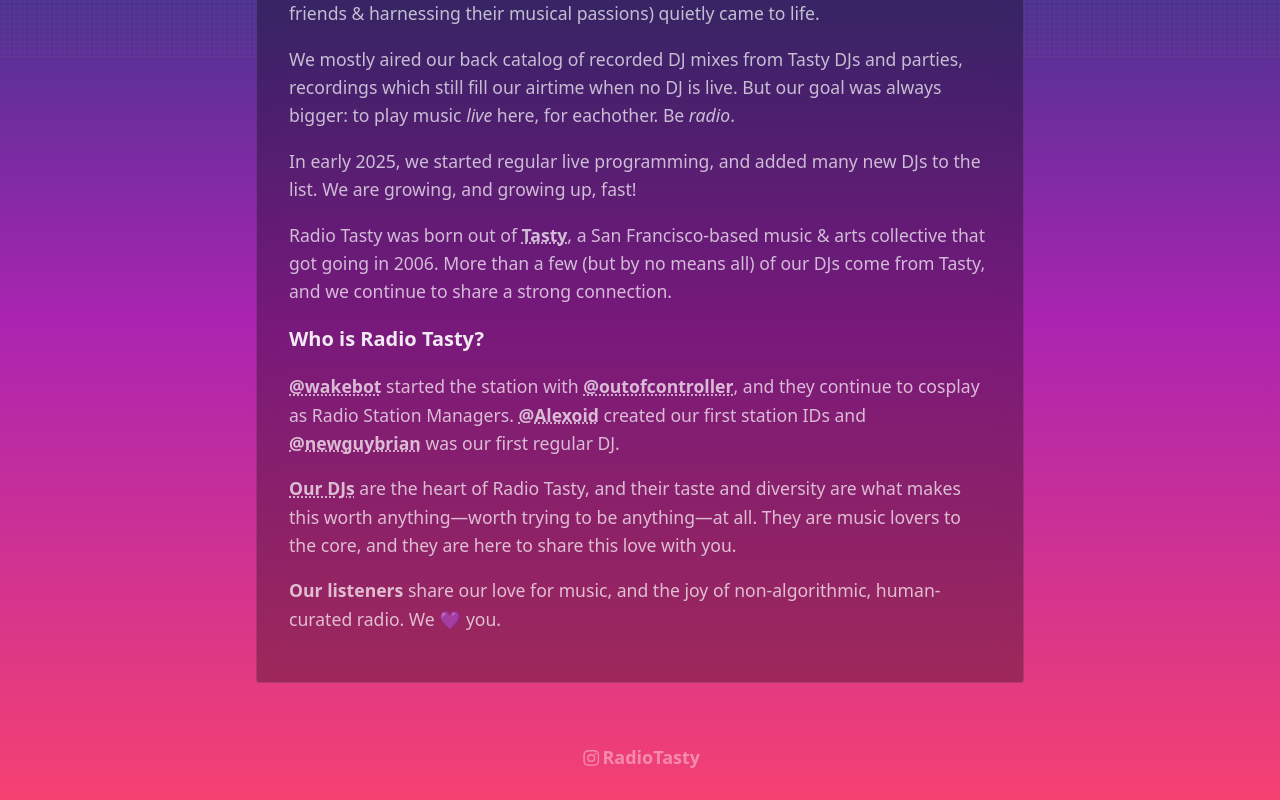
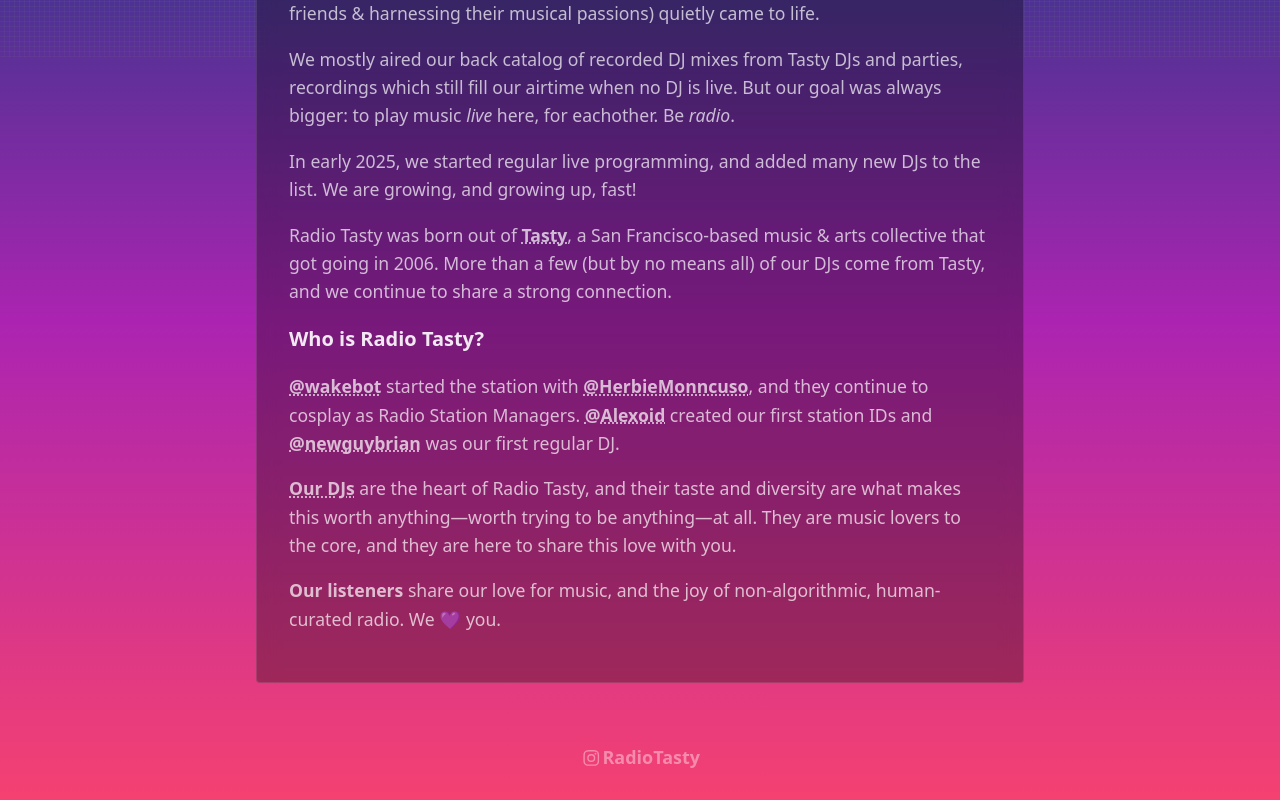
Before and after one commit to mik3y/radiotasty.com, a React (Vite) app: page /about in a window 1280 px wide. Shown: the part 743-1543 px from the top of the page. Built offline with nearby package versions, Linux system fonts and the light colour scheme; no server answers.

Commit message:
djs: update recurring slugs

```diff
--- a/src/views/About.tsx
+++ b/src/views/About.tsx
@@ -103,15 +103,19 @@ const AboutView = () => {
               </FAQEntry>
               <FAQEntry title="Who is Radio Tasty?">
                 <p>
-                  <a href="https://soundcloud.com/wakebot">@wakebot</a> started
-                  the station with{" "}
-                  <a href="https://soundcloud.com/outofcontroller">
-                    @outofcontroller
-                  </a>
+                  <Link to="/djs/$slug" params={{ slug: "wakebot" }}>
+                    @wakebot
+                  </Link>{" "}
+                  started the station with{" "}
+                  <Link to="/djs/$slug" params={{ slug: "herbie-monncuso" }}>
+                    @HerbieMonncuso
+                  </Link>
                   , and they continue to cosplay as Radio Station Managers.{" "}
                   <a href="https://soundcloud.com/alex01d">@Alexoid</a> created
                   our first station IDs and{" "}
-                  <a href="https://soundcloud.com/newguybrian">@newguybrian</a>{" "}
+                  <Link to="/djs/$slug" params={{ slug: "newguybrian" }}>
+                    @newguybrian
+                  </Link>{" "}
                   was our first regular DJ.
                 </p>
                 <p>
--- a/src/views/DJs.tsx
+++ b/src/views/DJs.tsx
@@ -27,7 +27,17 @@ import {
 } from "../lib/radiocult";
 
 const FEATURE_RECURRING_DJS = false;
-const RECURRING_DJ_SLUGS = new Set(["herbie-monncuso", "wakebot"]);
+const RECURRING_DJ_SLUGS = new Set([
+  "herbie-monncuso",
+  "wakebot",
+  "he-panky",
+  "justin-general",
+  "technicolourbeats",
+  "brother-kris",
+  "k-town",
+  "newguybrian",
+  "cobo",
+]);
 const HIDDEN_TAG = "HIDDEN FROM DJS PAGE";
 
 const isRecurringDJ = (artist: Artist): boolean => {
```
